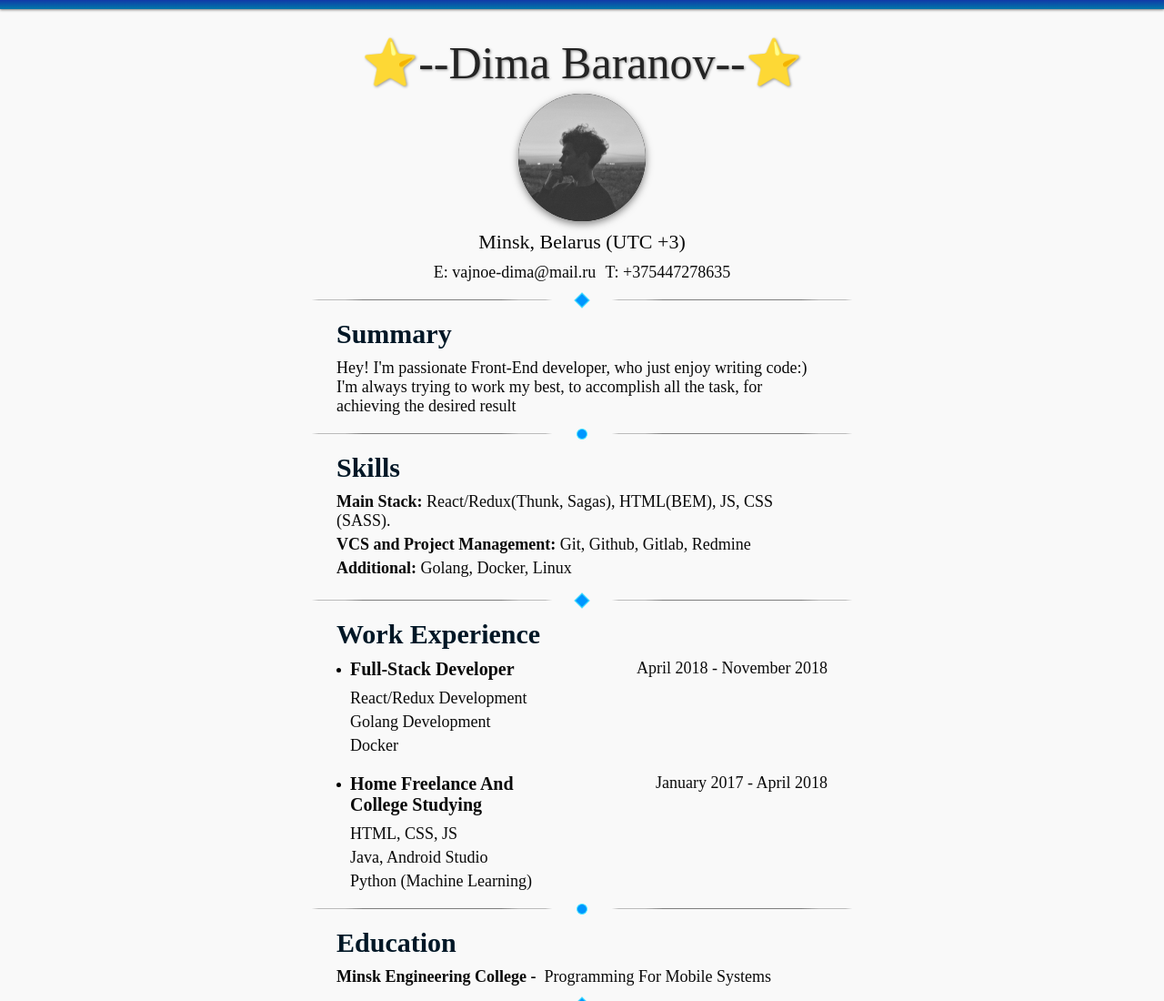
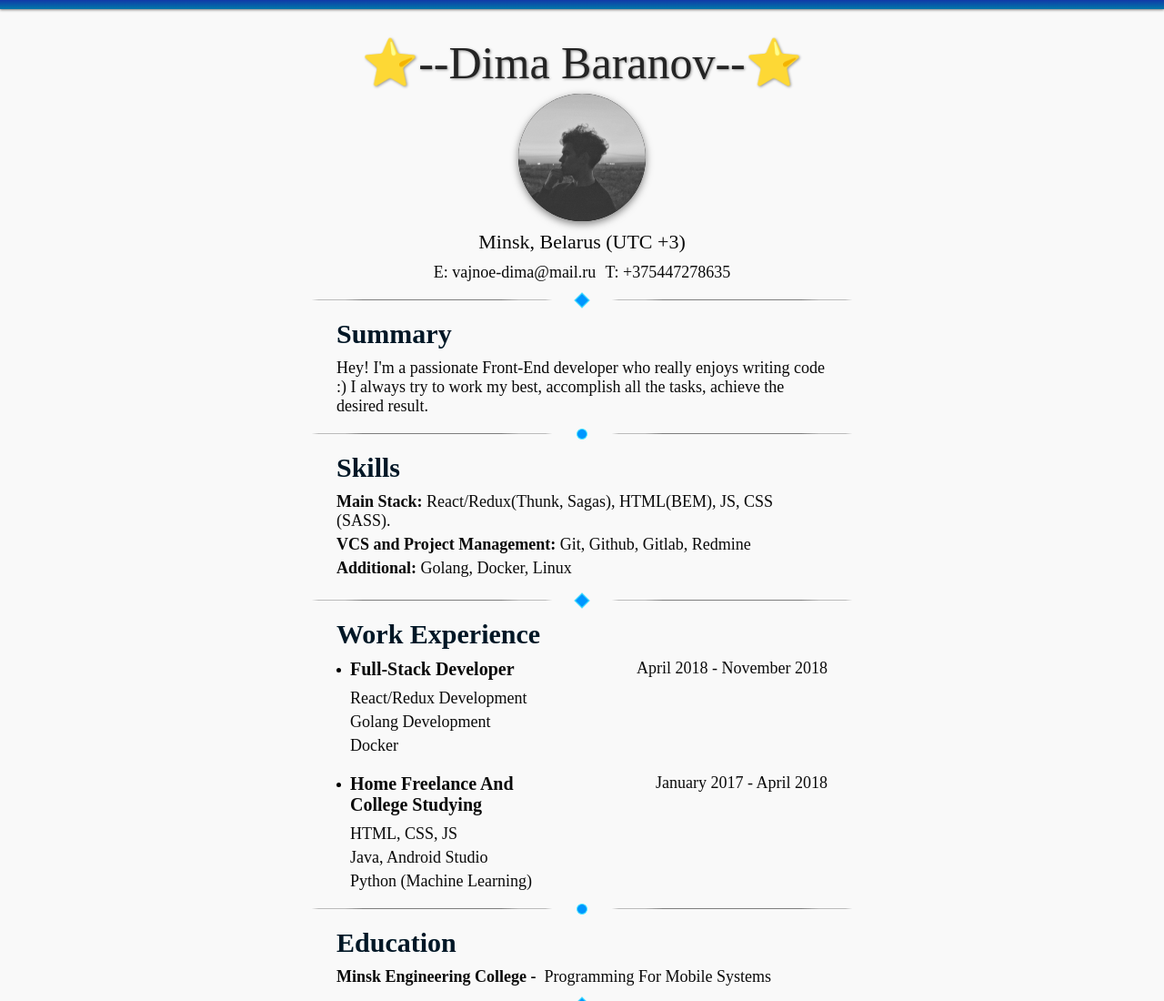
Before and after one commit to dima24kmagic/CV, a website: page index.html in a window 1280 px wide. Shown: the top 1100 px of the page at 91% size. Drawn offline with Linux system fonts and the light colour scheme.

Commit message:
new changes

```diff
--- a/index.html
+++ b/index.html
@@ -32,8 +32,8 @@
 
 	<div class='summary w-70 block'>
 		<div class='block-name'>Summary</div>
-		Hey! I'm passionate Front-End developer, who just enjoy writing code:) <br>
-		I'm always trying to work my best, to accomplish all the task, for achieving the desired result
+		Hey! I'm a passionate Front-End developer who really enjoys writing code :)
+		I always try to work my best, accomplish all the tasks, achieve the desired result.
 
 		<div class='underline underline--circle'>
 			<span></span>
```
